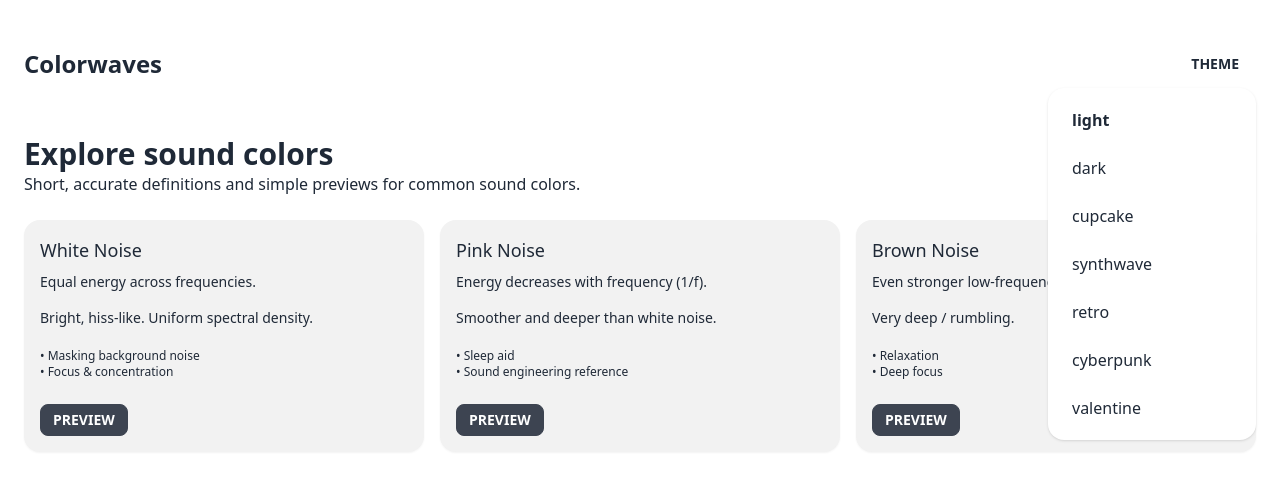
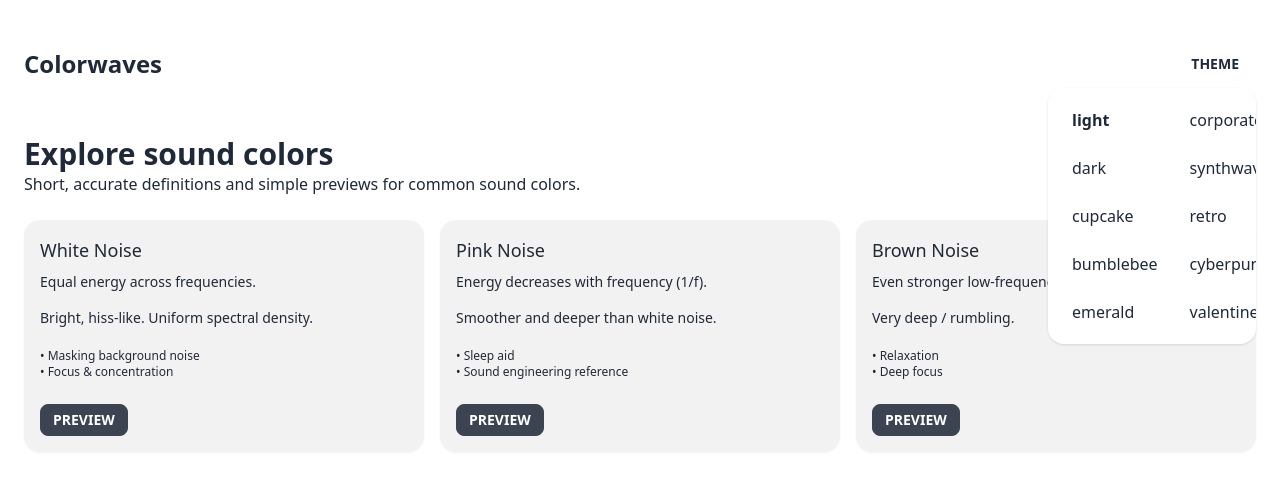
Before and after one commit to wjbetech-claw/colorwaves, a React (Vite) app: page / in a window 1280 px wide. Both pictures are taken after a click on the label "THEME". Shown: the top 490 px of the page. Built offline with nearby package versions, Linux system fonts and the light colour scheme.

Commit message:
feat(ui): prefer-color-scheme default, extend theme list, make dropdown scrollable

```diff
--- a/src/components/ThemeToggler.tsx
+++ b/src/components/ThemeToggler.tsx
@@ -1,14 +1,28 @@
 import React, {useEffect, useState} from 'react'
 
-const THEMES = ['light','dark','cupcake','synthwave','retro','cyberpunk','valentine'] as const
+// Full daisyUI theme list (selection of tasteful themes). Add or remove as desired.
+const THEMES = [
+  'light','dark','cupcake','bumblebee','emerald','corporate','synthwave','retro','cyberpunk','valentine','halloween','garden','forest','aqua','lofi','pastel','fantasy','wireframe','black','luxury','dracula'
+] as const
 type Theme = (typeof THEMES)[number]
 
 function getStored(): Theme | null {
   try { const t = localStorage.getItem('cw:theme'); return t as Theme | null } catch { return null }
 }
 
+function prefers(): Theme | null {
+  try{
+    if(typeof window === 'undefined') return null
+    const dark = window.matchMedia && window.matchMedia('(prefers-color-scheme: dark)').matches
+    return dark ? 'dark' : 'light'
+  }catch{ return null }
+}
+
 export default function ThemeToggler(){
-  const [theme, setTheme] = useState<Theme>(() => (typeof window !== 'undefined' && getStored()) || 'light')
+  const [theme, setTheme] = useState<Theme>(() => {
+    if(typeof window === 'undefined') return 'light'
+    return (getStored() || prefers() || 'light') as Theme
+  })
 
   useEffect(()=>{
     try{ document.documentElement.setAttribute('data-theme', theme); localStorage.setItem('cw:theme', theme) }catch{}
@@ -17,7 +31,7 @@ export default function ThemeToggler(){
   return (
     <div className="dropdown dropdown-end">
       <label tabIndex={0} className="btn btn-ghost" aria-label="Theme chooser">Theme</label>
-      <ul tabIndex={0} className="dropdown-content menu p-2 shadow bg-base-100 rounded-box w-52">
+      <ul tabIndex={0} className="dropdown-content menu p-2 shadow bg-base-100 rounded-box w-52 max-h-72 overflow-auto">
         {THEMES.map(t => (
           <li key={t}><button className={`w-full text-left ${t===theme? 'font-semibold':''}`} onClick={()=>setTheme(t)}>{t}</button></li>
         ))}
```
